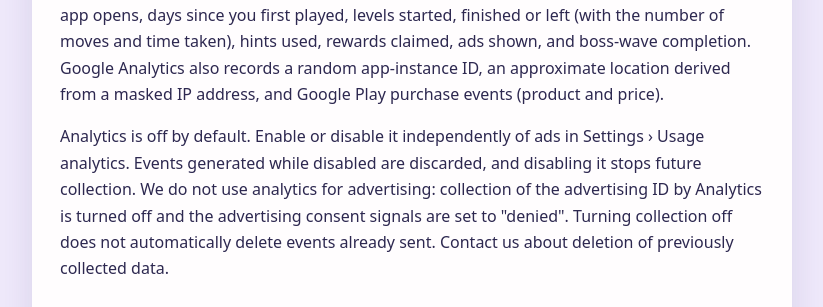
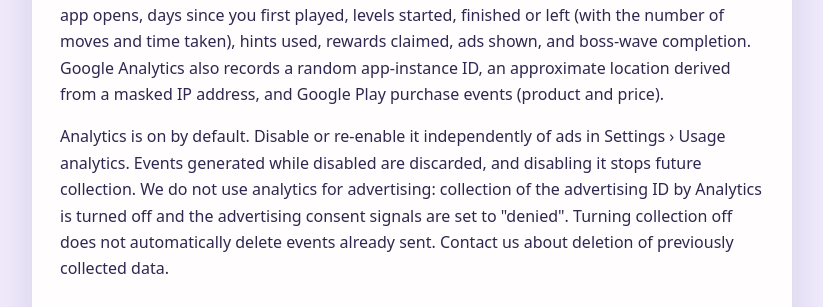
Before and after one commit to AzeemullahRg/laser-match, a plain HTML site: page privacy-policy.html in a window 1280 px wide. Shown: the part 1124-1431 px from the top of the page, without its empty margins (228-1051 px from the left). Drawn offline with Linux system fonts and the light colour scheme.

Commit message:
Privacy policy: analytics on by default with Settings opt-out

```diff
--- a/privacy-policy.html
+++ b/privacy-policy.html
@@ -63,7 +63,7 @@
   started, finished or left (with the number of moves and time taken), hints used, rewards claimed,
   ads shown, and boss-wave completion. Google Analytics also records a random app-instance ID, an approximate location
   derived from a masked IP address, and Google Play purchase events (product and price).</p>
-  <p>Analytics is off by default. Enable or disable it independently of ads in Settings › Usage analytics. Events generated while disabled are discarded, and disabling it stops future collection. We do not use analytics for
+  <p>Analytics is on by default. Disable or re-enable it independently of ads in Settings › Usage analytics. Events generated while disabled are discarded, and disabling it stops future collection. We do not use analytics for
   advertising: collection of the advertising ID by Analytics is turned off and the advertising
   consent signals are set to "denied". Turning collection off does not automatically delete events already sent. Contact us about deletion of previously collected data.</p>
 
```
